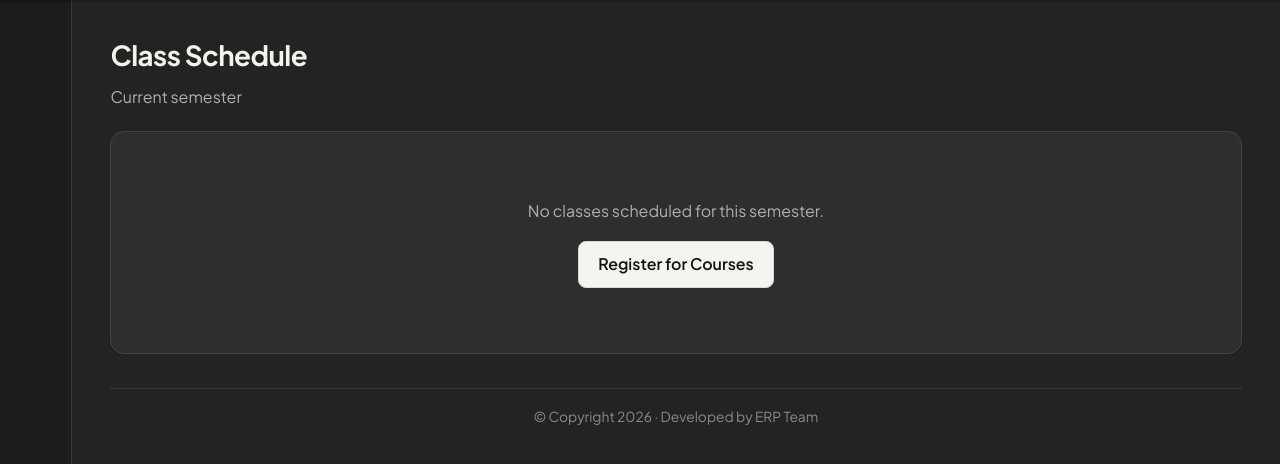
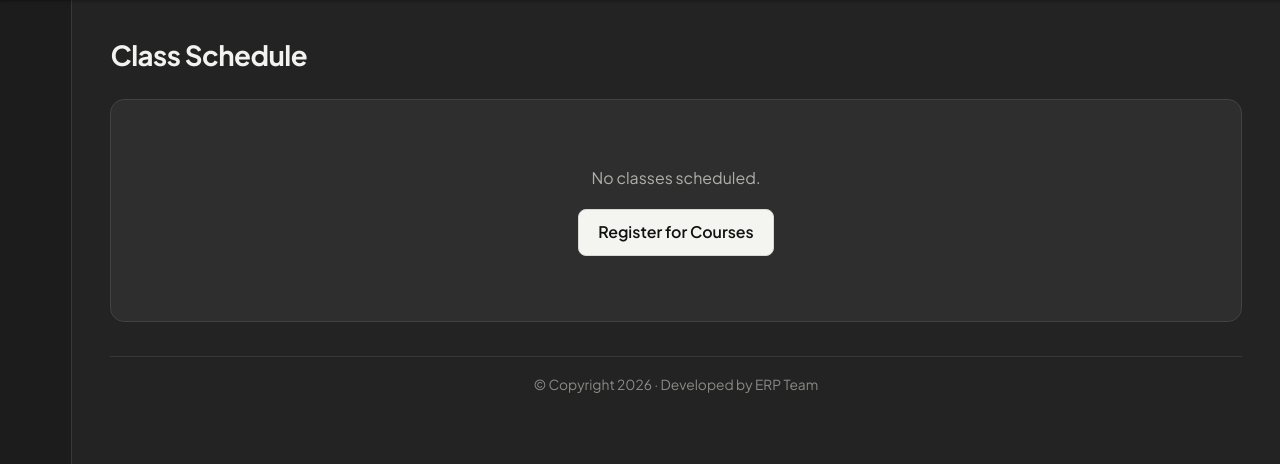
Before and after one commit to kashifftw/cs50-final-project, a Python web app: template templates/student/schedule.html in a window 1280 px wide. Shown: the part 60-524 px from the top of the page. Run offline with Jinja, Linux system fonts and the light colour scheme; the template is opened without the code that fills it, so the values that code supplies are empty.

Commit message:
Remove explanatory copy from schedule page.

```diff
--- a/templates/student/schedule.html
+++ b/templates/student/schedule.html
@@ -4,7 +4,6 @@
 {% block content %}
 <div class="portal-inner-header">
     <h1>Class Schedule</h1>
-    <p>{{ semester.name if semester else 'Current semester' }}</p>
 </div>
 {% if courses %}
 <div class="stats-grid" style="grid-template-columns:repeat(auto-fit,minmax(140px,1fr));margin-bottom:1.25rem;">
@@ -38,7 +37,7 @@
             {% if course.status == 'waitlisted' %}
             <span class="badge badge-amber">Waitlisted</span>
             {% else %}
-            <span class="badge badge-emerald">Enrolled</span>
+            <span class="badge badge-enrolled">Enrolled</span>
             {% endif %}
         </div>
     </div>
@@ -47,7 +46,7 @@
 {% else %}
 <div class="glass-card">
     <div class="empty-state">
-        <p>No classes scheduled for {{ semester.name if semester else 'this semester' }}.</p>
+        <p>No classes scheduled.</p>
         <a href="{{ url_for('student_courses') }}" class="btn btn-primary" style="margin-top:1rem;">Register for Courses</a>
     </div>
 </div>
```
